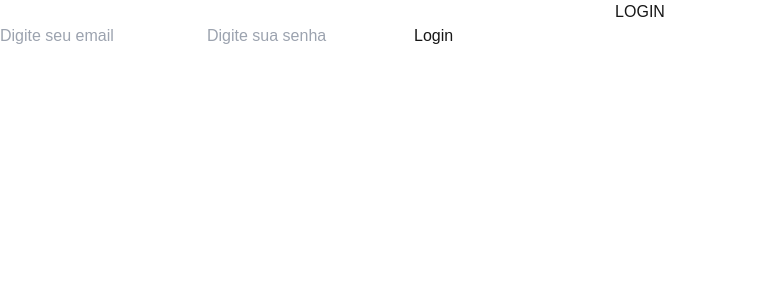
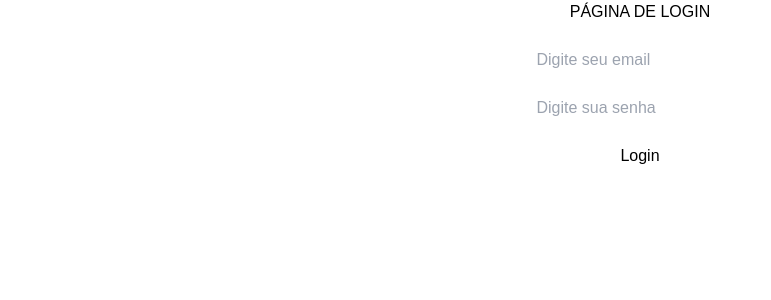
Before and after one commit to MonikySouzaLopes/AulasPTAC4, a Next.js app: page /login in a window 1280 px wide. Shown: the top 300 px of the page, without its empty margins (0-771 px from the left). Built offline with nearby package versions, Linux system fonts and the light colour scheme.

Commit message:
estilização feita

```diff
--- a/src/app/globals.css
+++ b/src/app/globals.css
@@ -4,13 +4,13 @@
 
 :root {
   --background: #ffffff;
-  --foreground: #171717;
+  --foreground: #000000;
 }
 
 @media (prefers-color-scheme: dark) {
   :root {
-    --background: #0a0a0a;
-    --foreground: #ededed;
+    --background: #000000;
+    --foreground: #ffffff;
   }
 }
 
--- /dev/null
+++ b/src/app/login/login.module.css
@@ -0,0 +1,3 @@
+.input{
+    color: black;
+}
--- a/src/app/login/page.tsx
+++ b/src/app/login/page.tsx
@@ -1,6 +1,7 @@
 'use client'
 import { useState } from 'react';
 import { useRouter } from 'next/navigation';
+import styles from "./login.module.css";
 
 export default function Login(){
     const router = useRouter();
@@ -19,21 +20,29 @@ export default function Login(){
 
     return(
         <div>
-           <center><h1>LOGIN</h1></center>
+           <center><h1>PÁGINA DE LOGIN</h1>
+           <br />
            <input
+        className={styles.input}
         type="email"
         placeholder="Digite seu email"
         value={email}
         onChange={(e) => setEmail(e.target.value)}
       />
+      <br />
+      <br />
       <input
+        className={styles.input}
         type="password"
         placeholder="Digite sua senha"
         value={senha}
         onChange={(e) => setSenha(e.target.value)}
       />
+      <br />
+      <br />
       <button onClick={login}>Login</button>
       {errologin && <p>{errologin}</p>}
+      </center>
     </div>
 
     )
--- a/src/app/page.tsx
+++ b/src/app/page.tsx
@@ -4,12 +4,15 @@ import Link from "next/link";
 export default function Home() {
   return (
     <div>
+      <center>
       <h1>Página Home</h1>
       <button>
         <Link  href={"/login/"}>
                 <p>Fazer Login!</p>
             </Link>
         </button>
+      </center>
+
       </div>
   );
 }
```
